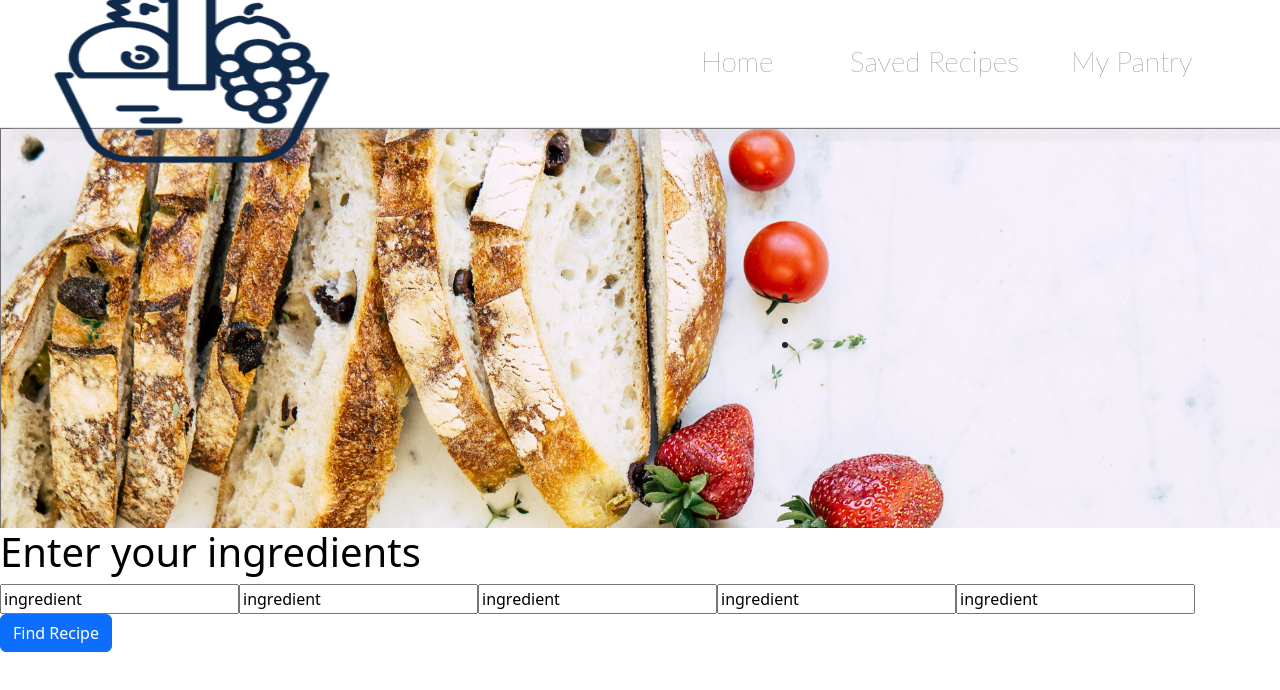
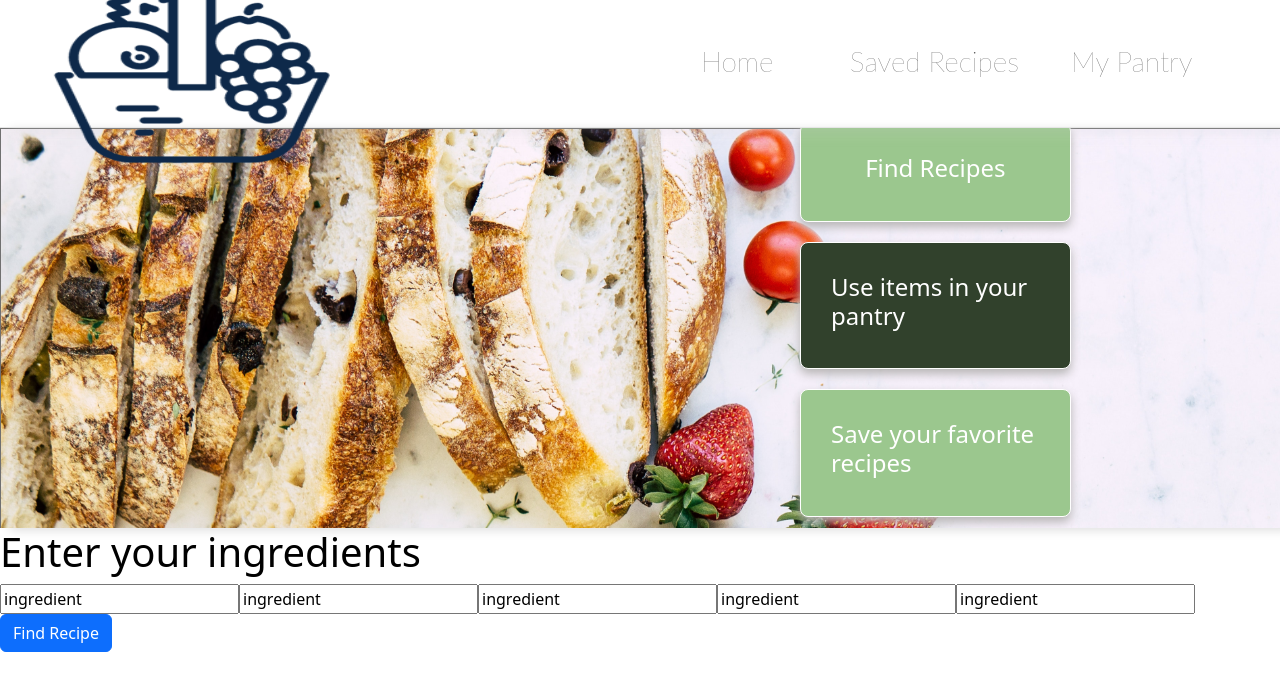
Before and after one commit to clayhindman01/Pantry, a React (Create React App) app: page / in a window 1280 px wide. Shown: the top 690 px of the page. Built offline with nearby package versions, Linux system fonts and the light colour scheme.

Commit message:
more css updates

```diff
--- a/src/App.css
+++ b/src/App.css
@@ -9,14 +9,17 @@
 .heroCont {
   height: 50vh;
   background-image: url('./Veggies.png');
+  box-shadow: 10px 2px 10px rgb(221, 221, 221);
 }
 
 .leftColumn {
   width: 60%;
 }
+
 .rightColumn {
   width: 40%;
 }
+
 .pantryHeader {
   color: black;
 }
@@ -24,3 +27,51 @@
 .pText {
   color: black;
 }
+
+.outerList {
+  display: flex;
+  flex-direction: column;
+  justify-content: flex-start;
+  width: 65%;
+}
+
+.list1 {
+  display: flex;
+  justify-content: Center;
+  align-items: center;
+  border: solid white 1px;
+  border-radius: 8px;
+  width: 90%;
+  margin: 10px 0px 10px 0px;
+  background-color: #9BC78E;
+  box-shadow: 0px 5px 10px 0px rgb(184, 182, 182);
+  transition: 50ms;
+}
+
+.list1:hover, .list2:hover {
+  display: flex;
+  justify-content: Center;
+  align-items: center;
+  border: solid white 1px;
+  border-radius: 8px;
+  margin: 0px 0px 5px 20px;
+  box-shadow: -5px 10px 8px 0px rgb(119, 119, 119);
+  cursor: pointer;
+}
+
+.list2 {
+  display: flex;
+  justify-content: Center;
+  align-items: center;
+  border: solid white 1px;
+  border-radius: 8px;
+  width: 90%;
+  margin: 10px 0px 10px 0px;
+  background-color: #31412C;
+  box-shadow: 0px 5px 10px 0px rgb(184, 182, 182);
+  transition: 50ms;
+}
+.listText {
+  padding: 30px;
+  color: white;
+}
--- a/src/components/Header.css
+++ b/src/components/Header.css
@@ -13,7 +13,7 @@
     z-index: 1;
     width: 100%;
     height: 16vh;
-    box-shadow: 12px 12px 2px 1px rgba(204, 204, 204, 0.2);
+    box-shadow: 12px 5px 12px 1px rgba(204, 204, 204, 0.2);
 }
 
 .logoCont {
--- a/src/components/Home.jsx
+++ b/src/components/Home.jsx
@@ -12,10 +12,16 @@ export default class Home extends Component {
                             <div className="leftColumn">
                             </div>
                             <div className="rightColumn">
-                                <ul>
-                                    <li></li>
-                                    <li></li>
-                                    <li></li>
+                                <ul className="outerList">
+                                    <li className="list1">
+                                        <h4 className="listText">Find Recipes</h4>
+                                    </li>
+                                    <li className="list2">
+                                        <h4 className="listText">Use items in your pantry</h4>
+                                    </li>
+                                    <li className="list1">
+                                        <h4 className="listText">Save your favorite recipes</h4>
+                                    </li>
                                 </ul>
                             </div>
                         </div>
```
Also changed, not shown: 1 other file (tests, documents, lock files or other folders).
